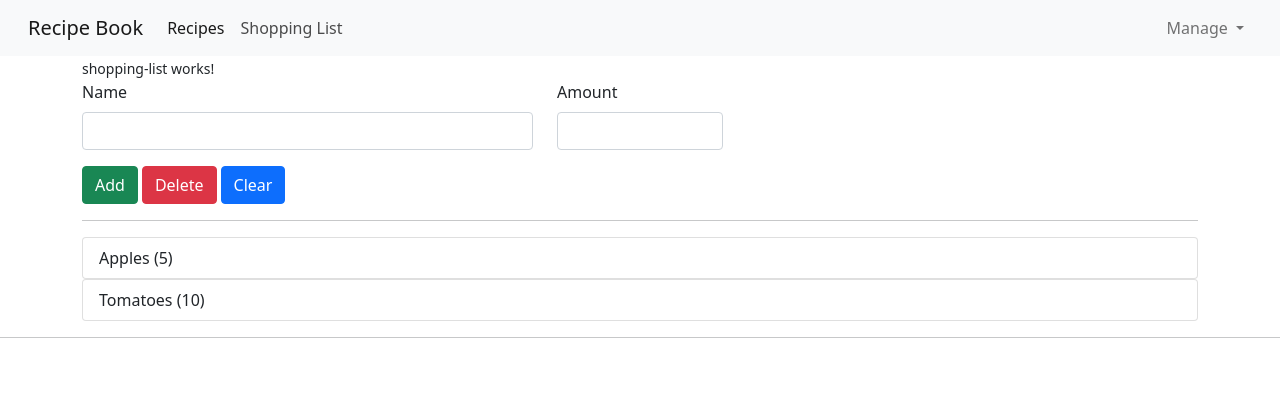
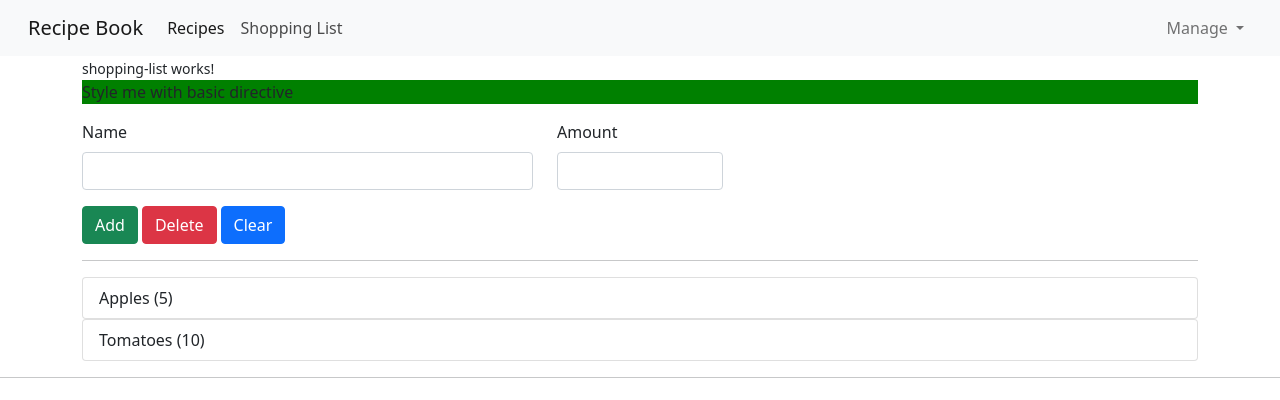
Before and after one commit to FoxGeoff/recipe, an Angular app: page / in a window 1280 px wide. Both pictures are taken after a click on the link "Shopping List". Shown: the top 400 px of the page. Built offline with nearby package versions, Linux system fonts and the light colour scheme.

Commit message:
Add a custom directive -basic

```diff
--- a/src/app/app.module.ts
+++ b/src/app/app.module.ts
@@ -12,6 +12,7 @@ import { RecipesDetailComponent } from './recipe/recipes-detail/recipes-detail.c
 import { RecipeItemComponent } from './recipe/recipe-item/recipe-item.component';
 import { ShoppingListComponent } from './shopping/shopping-list/shopping-list.component';
 import { ShoppingEditComponent } from './shopping/shopping-edit/shopping-edit.component';
+import { BasicHighlightDirective } from './basic-highlight/basic-highlight.derective';
 
 @NgModule({
   declarations: [
@@ -23,7 +24,8 @@ import { ShoppingEditComponent } from './shopping/shopping-edit/shopping-edit.co
     RecipesDetailComponent,
     RecipeItemComponent,
     ShoppingListComponent,
-    ShoppingEditComponent
+    ShoppingEditComponent,
+    BasicHighlightDirective
   ],
   imports: [
     BrowserModule,
--- a/src/app/basic-highlight/basic-highlight.derective.ts
+++ b/src/app/basic-highlight/basic-highlight.derective.ts
@@ -0,0 +1,13 @@
+import { Directive, ElementRef, OnInit } from "@angular/core";
+
+@Directive({
+  selector: '[appBasicHighlit]'
+})
+export class BasicHighlightDirective implements OnInit {
+  constructor(private elementRef: ElementRef) { }
+
+  ngOnInit() {
+    this.elementRef.nativeElement.style.backgroundColor = 'green';
+  }
+
+}
--- a/src/app/shopping/shopping-edit/shopping-edit.component.html
+++ b/src/app/shopping/shopping-edit/shopping-edit.component.html
@@ -1,5 +1,6 @@
 <div class="row">
   <div class="col-sm-12">
+    <p appBasicHighlit>Style me with basic directive</p>
     <form>
       <div class="row">
         <div class="col-sm-5 form-group">
--- a/src/app/shopping/shopping-list/shopping-list.component.ts
+++ b/src/app/shopping/shopping-list/shopping-list.component.ts
@@ -24,7 +24,7 @@ export class ShoppingListComponent implements OnInit {
     this.ingredients.push(ingredient);
   }
 
-  onIngredientSelected(ingredient: Ingredient) {
+  onIngredientSelected(ingredient: any) {
     this.ingredientSelected.emit(ingredient);
   }
 }
```
Also changed, not shown: src/app/shopping/shopping-list/shopping-list.component.html (+8 -7 lines), 1 other file (tests, documents, lock files or other folders).
